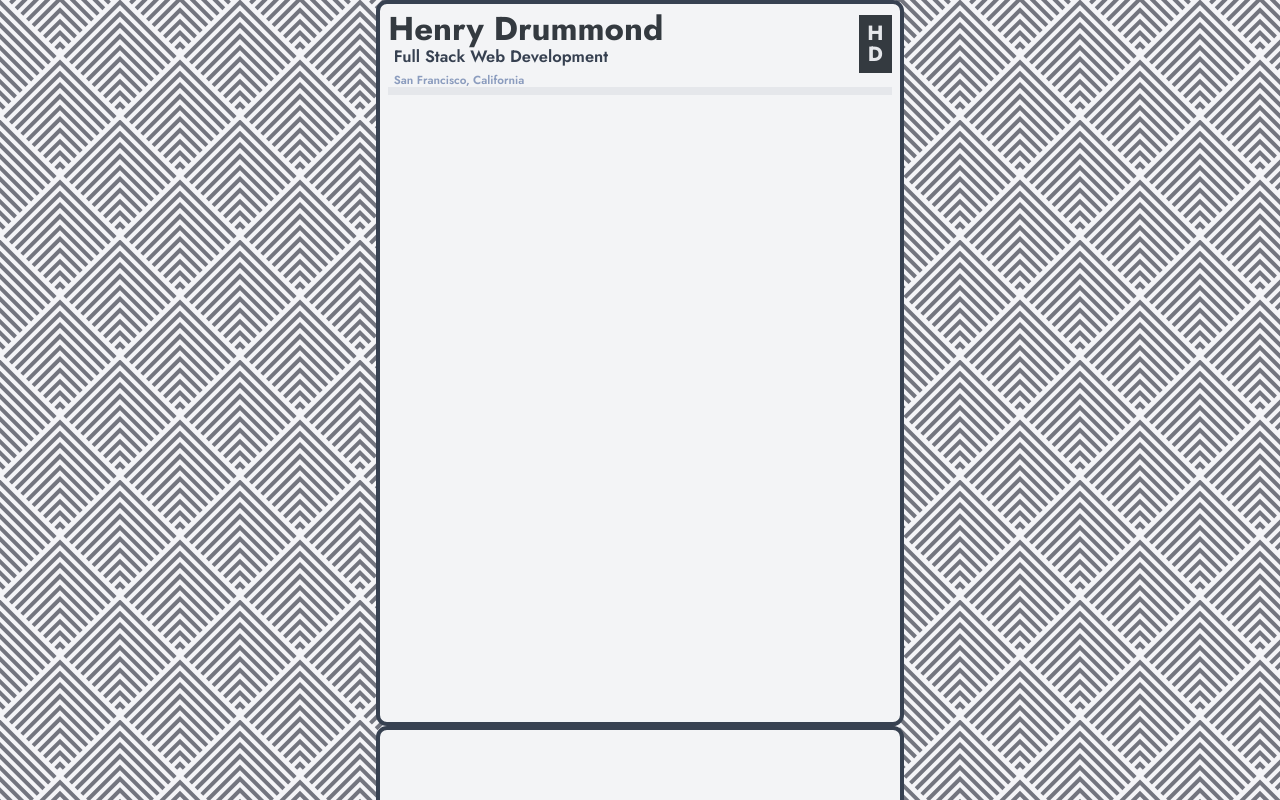
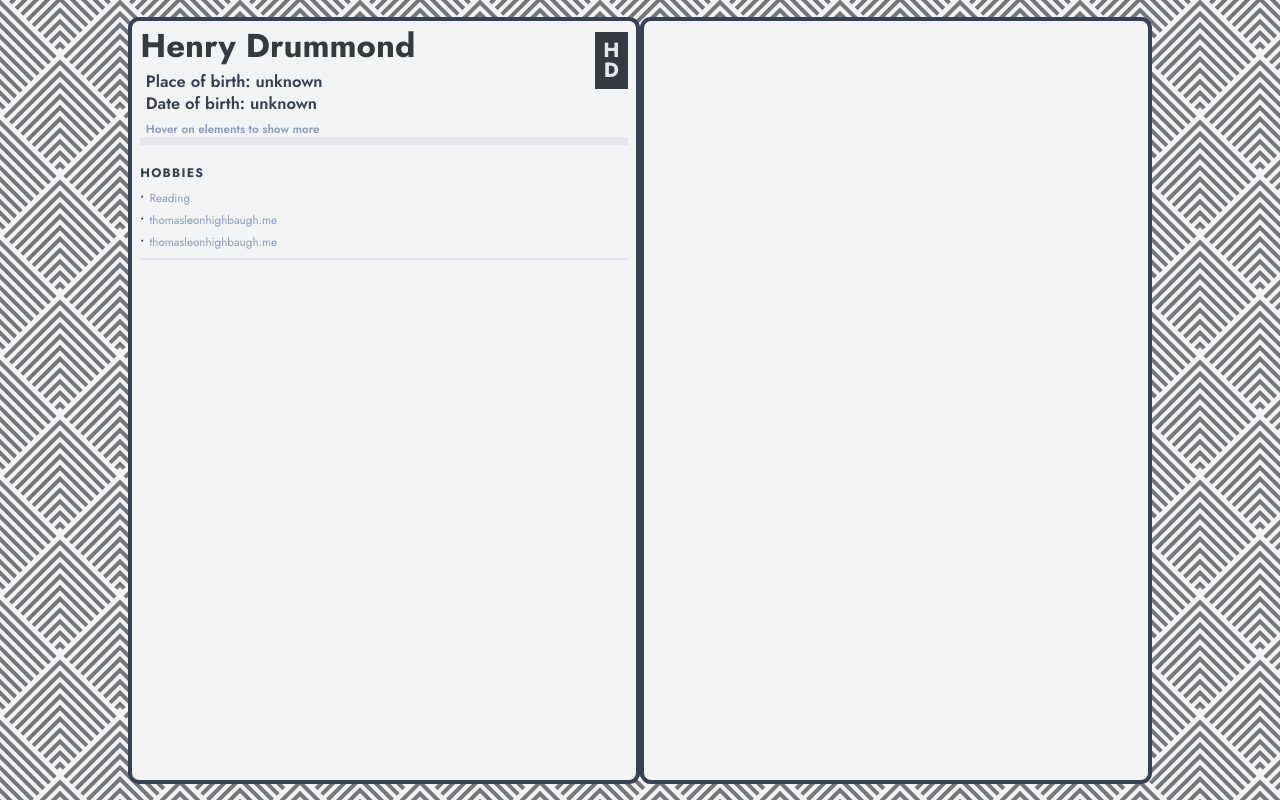
Before and after one commit to Ch3ru09/character-profile, a React (Vite) app: page / in a window 1280 px wide. Shown: the top 800 px of the page. Built offline with nearby package versions, Linux system fonts and the light colour scheme; a web font is replaced by a local one.

Commit message:
added hobbies section

```diff
--- a/build.css
+++ b/build.css
@@ -110,7 +110,9 @@
 }
 
 main {
-    display: block;
+    display: flex;
+    height: 100vh;
+    flex-direction: row;
 }
 
 h1 {
@@ -385,6 +387,14 @@
 .mx-auto {
     margin-left: auto;
     margin-right: auto
+}
+
+.ml-0 {
+    margin-left: 0 !important
+}
+
+.mr-0 {
+    margin-right: 0 !important
 }
 
 .mt-0 {
@@ -853,6 +863,6 @@
 }
 
 .w-letter {
-    max-width: 50%;
+    width: 40vw;
     aspect-ratio: 8/11;
 }
--- a/index.html
+++ b/index.html
@@ -1,6 +1,5 @@
 <!DOCTYPE html>
 <html lang="en">
-
   <head>
     <meta charset="UTF-8" />
     <meta name="description" content="Character Profile" />
@@ -11,17 +10,14 @@
     <link rel="preload" href="./fonts/Jost-Medium.woff2" as="font" crossorigin="anonymous" />
     <link rel="preconnect" href="https://fonts.googleapis.com" />
     <link rel="preconnect" href="https://fonts.gstatic.com" crossorigin />
-  <link
-    href="https://fonts.googleapis.com/css2?family=Jost:ital,wght@0,100;0,200;0,300;0,400;0,500;0,600;0,700;0,800;0,900;1,100;1,200;1,300;1,400;1,500;1,600;1,700;1,800;1,900&display=swap"
-    rel="stylesheet" />
+    <link href="https://fonts.googleapis.com/css2?family=Jost:ital,wght@0,100;0,200;0,300;0,400;0,500;0,600;0,700;0,800;0,900;1,100;1,200;1,300;1,400;1,500;1,600;1,700;1,800;1,900&display=swap" rel="stylesheet" />
     <link href="./build.css" rel="stylesheet" />
+    <link href="/book.png" rel="icon" />
     <title>Profile - Henry Drummond</title>
-
   </head>
 
   <body>
     <div id="root"></div>
     <script type="module" src="/src/main.tsx"></script>
   </body>
-
 </html>
--- a/src/App.tsx
+++ b/src/App.tsx
@@ -1,28 +1,26 @@
 import Header from "./components/Header";
+import Quotes from "./components/Quotes";
+import type { ReactNode } from "react";
 
 export default function App() {
   return (
     <div className="bg-hero-zig-zag">
       <main className="font-jost hyphens-manual">
-        <Page>
+        <Page marginSide={"r"}>
           <Header />
+          <Quotes />
         </Page>
-        <Page></Page>
+        <Page marginSide={"l"}></Page>
       </main>
     </div>
   );
 }
 
-function Page({ children }: PageProps) {
-  console.log(children);
-
-  return (
-    <div className="max-w-3xl p-3 mx-auto my-auto bg-gray-100 border-4 border-gray-700 print:border-0 page print:max-w-letter print:max-h-letter print:mx-0 w-letter rounded-2xl print:bg-white">
-      {children}
-    </div>
-  );
+function Page({ children, marginSide }: PageProps) {
+  return <div className={`p-3 m${marginSide}-0 mx-auto my-6 bg-gray-100 border-4 border-gray-700 print:border-0 page print:max-w-letter print:max-h-letter print:mx-0 w-letter rounded-2xl print:bg-white`}>{children}</div>;
 }
 
 interface PageProps {
-  children?: React.ReactNode
+  children?: ReactNode | ReactNode[];
+  marginSide?: string;
 }
--- a/src/components/Header.tsx
+++ b/src/components/Header.tsx
@@ -5,8 +5,9 @@
     <header className="inline-flex items-baseline justify-between w-full mb-3 align-top border-b-8">
       <div className="block">
         <h1 className="mb-0 text-5xl font-bold text-gray-750">{name}</h1>
-        <h2 className="m-0 ml-2 text-2xl font-semibold text-gray-700 leading-snugish">Full Stack Web Development</h2>
-        <h3 className="m-0 mt-2 ml-2 font-semibold text-md text-gray-550 leading-snugish">San Francisco, California</h3>
+        <h2 className="mt-3 ml-2 text-2xl font-semibold text-gray-700 leading-snugish">Place of birth: unknown</h2>
+        <h2 className="mb-3 ml-2 text-2xl font-semibold text-gray-700 leading-snugish">Date of birth: unknown</h2>
+        <h3 className="m-0 mt-2 ml-2 font-semibold text-md text-gray-550 leading-snugish">Hover on elements to show more</h3>
       </div>
       <div className="justify-between px-3 py-3 mt-0 mb-5 text-3xl font-bold leading-none text-gray-200 initials-container bg-gray-750 print:bg-black">
         <div className="text-center initial">H</div>
--- /dev/null
+++ b/src/components/Quotes.tsx
@@ -0,0 +1,31 @@
+export default function Quotes() {
+  return (
+    <section className="pb-4 mt-4 first:mt-0">
+      <div className="break-inside-avoid">
+        <h2 className="mb-2 text-lg font-bold tracking-widest text-gray-700 print:font-normal">HOBBIES</h2>
+        <section className="pb-2 mb-2 border-b-2 break-inside-avoid">
+          <ul className="list-inside pr-7">
+            <li className="mt-1 leading-normal transition duration-100 ease-in text-gray-550 text-md hover:text-gray-700 print:">
+              <a href="" className="group">
+                <span className="mr-2 text-lg font-semibold text-gray-700 leading-snugish">•</span>
+                Reading
+              </a>
+            </li>
+            <li className="mt-1 leading-normal transition duration-100 ease-in text-gray-550 text-md hover:text-gray-700 print:">
+              <a href="" className="group">
+                <span className="mr-2 text-lg font-semibold text-gray-700 leading-snugish">•</span>
+                thomasleonhighbaugh.me
+              </a>
+            </li>
+            <li className="mt-1 leading-normal transition duration-100 ease-in text-gray-550 text-md hover:text-gray-700 print:">
+              <a href="" className="group">
+                <span className="mr-2 text-lg font-semibold text-gray-700 leading-snugish">•</span>
+                thomasleonhighbaugh.me
+              </a>
+            </li>
+          </ul>
+        </section>
+      </div>
+    </section>
+  );
+}
```
Lines whose indentation alone changed are shown as unchanged.
